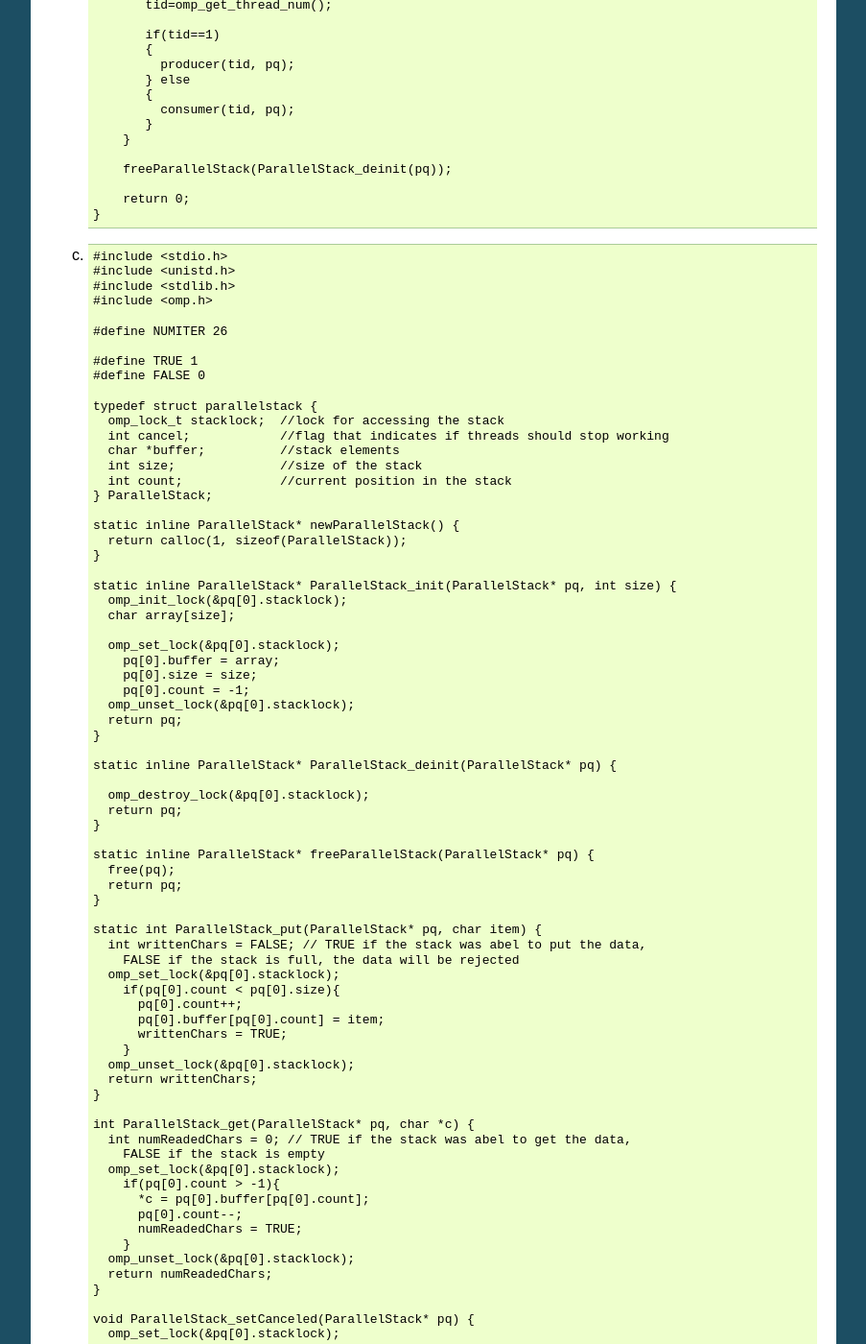
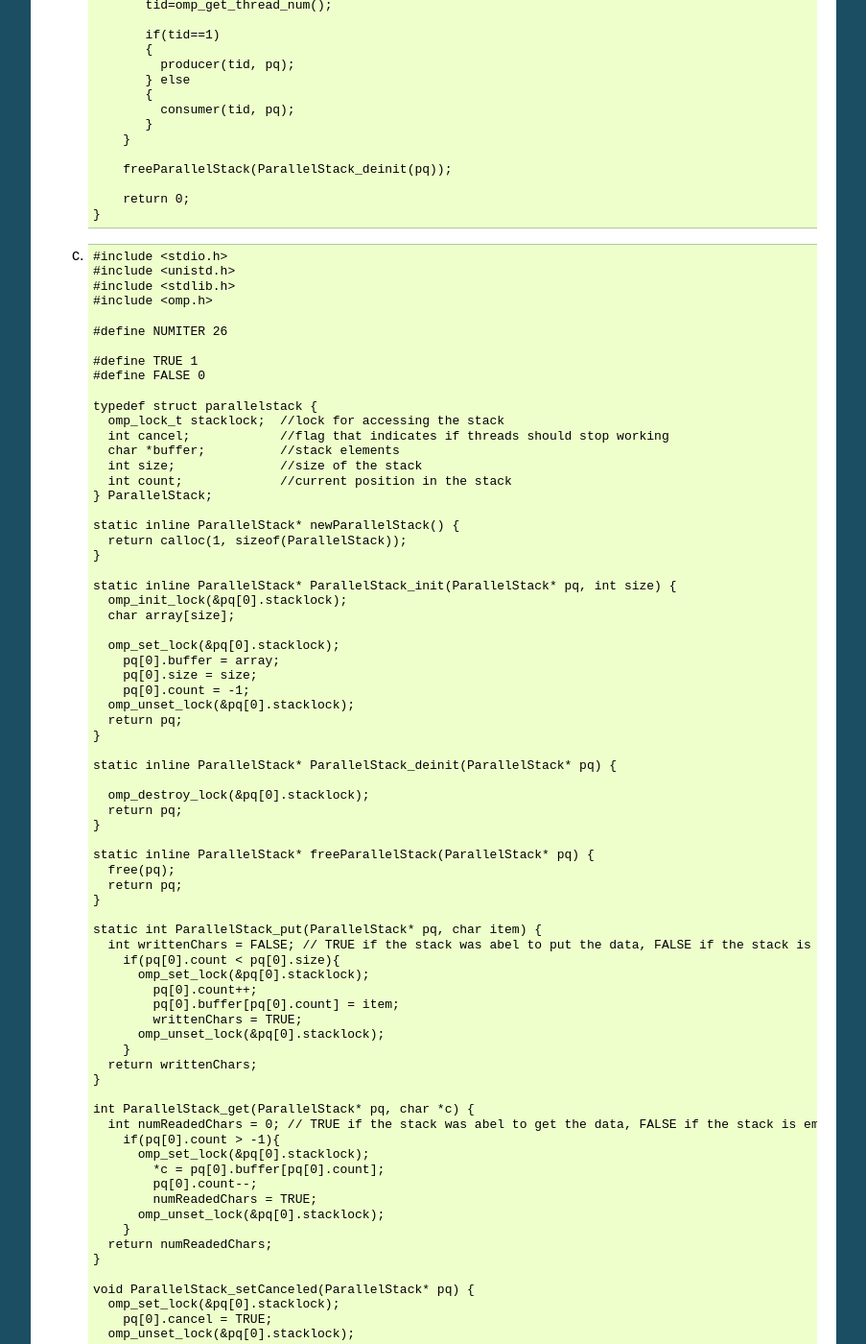
Before and after one commit to ajdf24/HPC_Uebungen, a Sphinx documentation site: the page built from OpenMP/Loesungen/source/Uebung2.rst, in a window 1280 px wide and 1400 px high, scrolled down 3160 px. Shown: the whole window at 96% size, without its empty margins (198-1101 px from the left). Built offline with Sphinx 7.4.7, drawn with Linux system fonts in a browser that asks for light colours; some of the changed text lies outside the part shown.

Commit message:
Aufgabe 2.2.c
Die vorherige Lösung ist glaube ich die richtige lösung für 2.2.d

```diff
--- a/OpenMP/Loesungen/source/Uebung2.rst
+++ b/OpenMP/Loesungen/source/Uebung2.rst
@@ -260,6 +260,147 @@
     }
 
     static int ParallelStack_put(ParallelStack* pq, char item) {
+      int writtenChars = FALSE; // TRUE if the stack was abel to put the data, FALSE if the stack is full, the data will be rejected
+        if(pq[0].count < pq[0].size){
+          omp_set_lock(&pq[0].stacklock);
+            pq[0].count++;
+            pq[0].buffer[pq[0].count] = item;
+            writtenChars = TRUE;
+          omp_unset_lock(&pq[0].stacklock);
+        }
+      return writtenChars;
+    }
+
+    int ParallelStack_get(ParallelStack* pq, char *c) {
+      int numReadedChars = 0; // TRUE if the stack was abel to get the data, FALSE if the stack is empty
+        if(pq[0].count > -1){
+          omp_set_lock(&pq[0].stacklock);
+            *c = pq[0].buffer[pq[0].count];
+            pq[0].count--;
+            numReadedChars = TRUE;
+          omp_unset_lock(&pq[0].stacklock);
+        }
+      return numReadedChars;
+    }
+
+    void ParallelStack_setCanceled(ParallelStack* pq) {
+      omp_set_lock(&pq[0].stacklock);
+        pq[0].cancel = TRUE;
+      omp_unset_lock(&pq[0].stacklock);
+    }
+
+
+    int ParallelStack_isCanceled(ParallelStack* pq) {
+      int canceled = FALSE;
+      omp_set_lock(&pq[0].stacklock);
+        canceled = pq[0].cancel;
+      omp_unset_lock(&pq[0].stacklock);
+      return canceled;
+    }
+
+    /////////////////////////////////////////
+    // DO NOT EDIT BEYOND THIS LINE !!!!
+    /////////////////////////////////////////
+
+    void producer(int tid, ParallelStack* pq) {
+      int i = 0;
+      char item;
+      while( i < NUMITER) {
+        item = 'A' + (i % 26);
+
+        if ( ParallelStack_put(pq, item) == 1) {
+          i++;
+          printf("->Thread %d is Producing %c ...\n",tid, item);
+        }
+        //sleep(1);
+       }
+       ParallelStack_setCanceled(pq);
+    }
+
+
+    void consumer(int tid, ParallelStack* pq)
+    {
+      char item;
+      while( ParallelStack_isCanceled(pq) == FALSE) {
+
+        if (ParallelStack_get(pq, &item) == 1) {
+          printf("<-Thread %d is Consuming %c\n",tid, item);
+        }
+        sleep(2);
+      }
+    }
+
+    int main()
+    {
+        int tid;
+        ParallelStack* pq = ParallelStack_init(newParallelStack(), 5);
+
+        #pragma omp parallel private(tid) num_threads(4)
+        {
+           tid=omp_get_thread_num();
+
+           if(tid==1)
+           {
+             producer(tid, pq);
+           } else
+           {
+             consumer(tid, pq);
+           }
+        }
+
+        freeParallelStack(ParallelStack_deinit(pq));
+
+        return 0;
+    }
+
+d) ::
+
+    #include <stdio.h>
+    #include <unistd.h>
+    #include <stdlib.h>
+    #include <omp.h>
+
+    #define NUMITER 26
+
+    #define TRUE 1
+    #define FALSE 0
+
+    typedef struct parallelstack {
+      omp_lock_t stacklock;  //lock for accessing the stack
+      int cancel;            //flag that indicates if threads should stop working
+      char *buffer;          //stack elements
+      int size;              //size of the stack
+      int count;             //current position in the stack
+    } ParallelStack;
+
+    static inline ParallelStack* newParallelStack() {
+      return calloc(1, sizeof(ParallelStack));
+    }
+
+    static inline ParallelStack* ParallelStack_init(ParallelStack* pq, int size) {
+      omp_init_lock(&pq[0].stacklock);
+      char array[size];
+
+      omp_set_lock(&pq[0].stacklock);
+        pq[0].buffer = array;
+        pq[0].size = size;
+        pq[0].count = -1;
+      omp_unset_lock(&pq[0].stacklock);
+      return pq;
+    }
+
+    static inline ParallelStack* ParallelStack_deinit(ParallelStack* pq) {
+
+      omp_destroy_lock(&pq[0].stacklock);
+      return pq;
+    }
+
+    static inline ParallelStack* freeParallelStack(ParallelStack* pq) {
+      free(pq);
+      return pq;
+    }
+
+    static int ParallelStack_put(ParallelStack* pq, char item) {
       int writtenChars = FALSE; // TRUE if the stack was abel to put the data,
         FALSE if the stack is full, the data will be rejected
       omp_set_lock(&pq[0].stacklock);
@@ -354,8 +495,6 @@
 
         return 0;
     }
-
-d)
 
 e)
 
```
Also changed, not shown: 2 other files.
